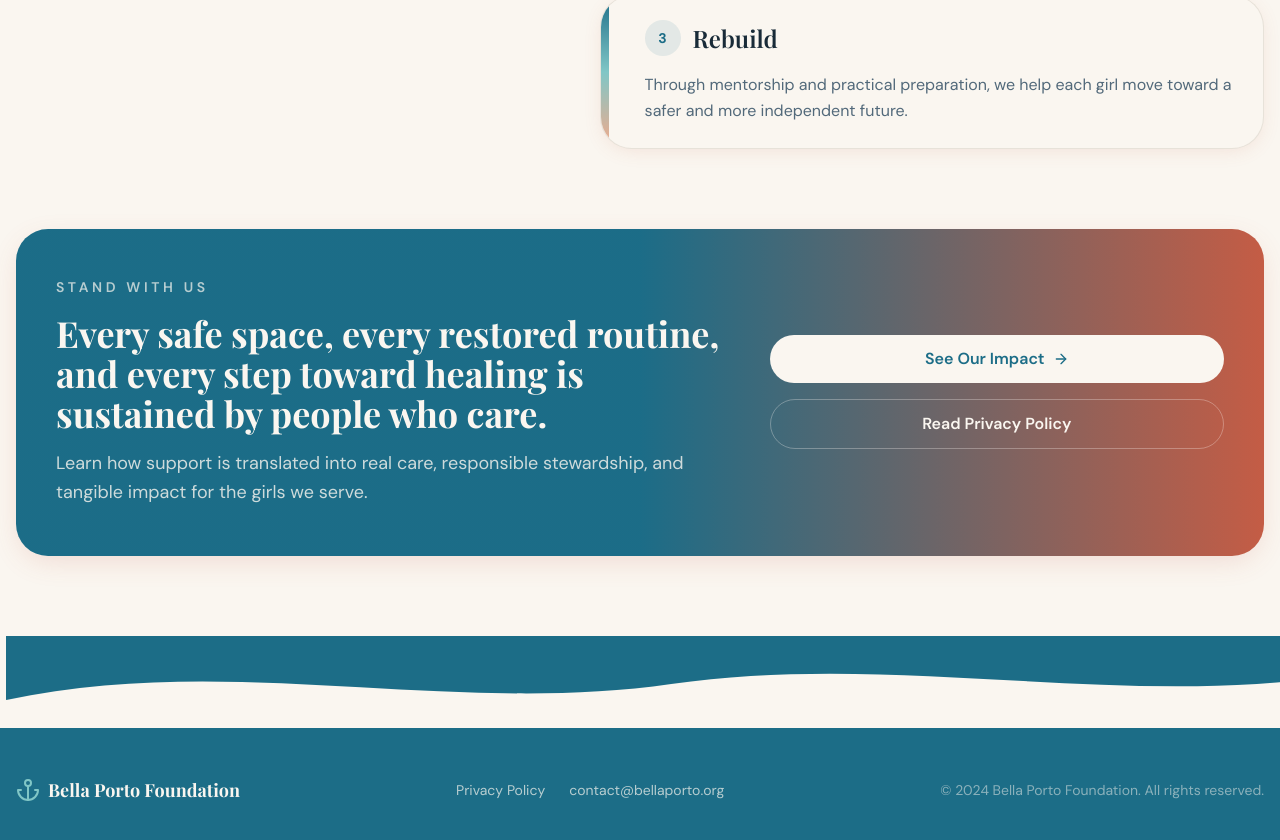
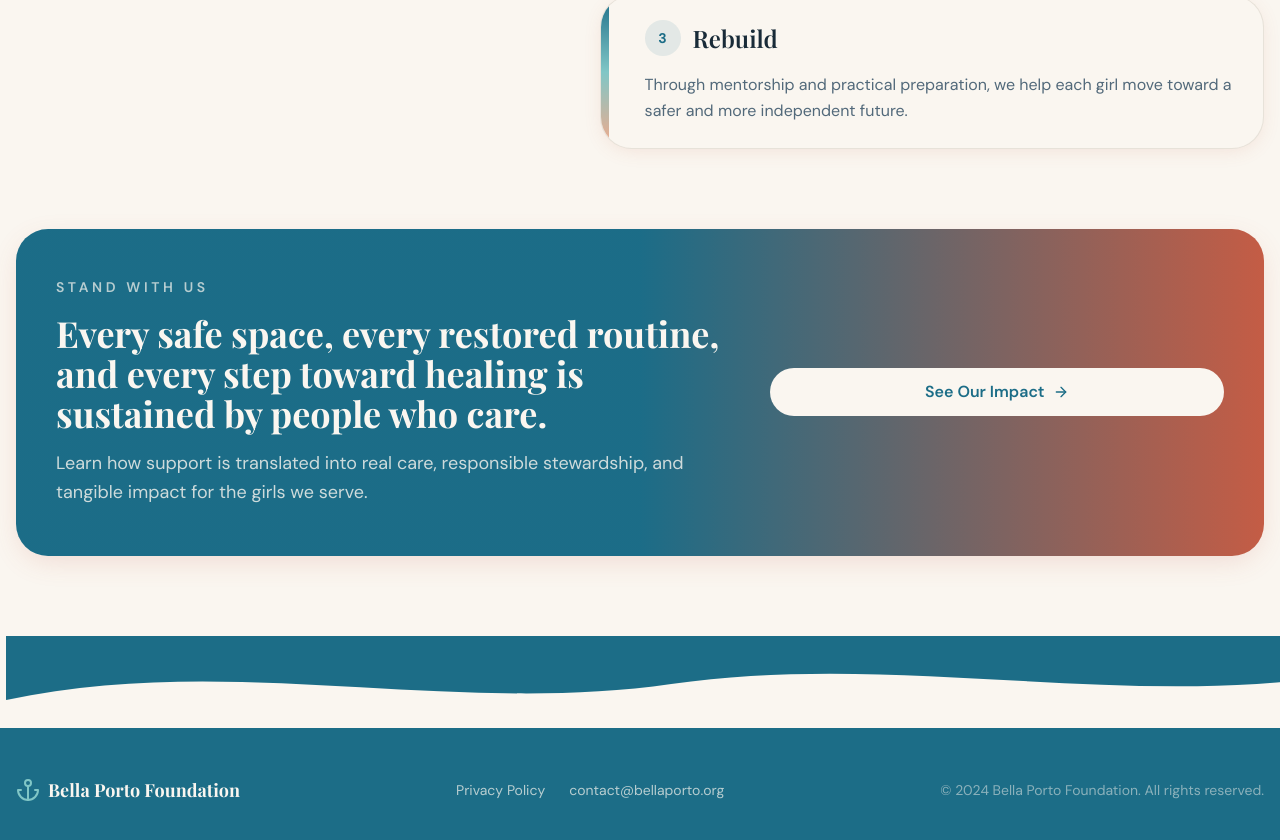
Before and after one commit to pinkrach/BellaPortoFoundation, a React (Vite) app in the folder frontend/: page /about in a window 1280 px wide. Shown: the part 2901-3741 px from the top of the page. Built offline with nearby package versions, Linux system fonts and the light colour scheme; the HTML template or start-up script is replaced by a standard one.

Commit message:
Remove privacy CTA from about page

```diff
--- a/frontend/src/pages/About.tsx
+++ b/frontend/src/pages/About.tsx
@@ -282,12 +282,6 @@ const About = () => (
               >
                 See Our Impact <ArrowRight className="h-4 w-4" />
               </Link>
-              <Link
-                to="/privacy"
-                className="inline-flex items-center justify-center gap-2 rounded-full border border-primary-foreground/30 px-6 py-3 font-semibold text-primary-foreground transition-colors hover:bg-primary-foreground/10"
-              >
-                Read Privacy Policy
-              </Link>
             </div>
           </div>
         </motion.div>
```
